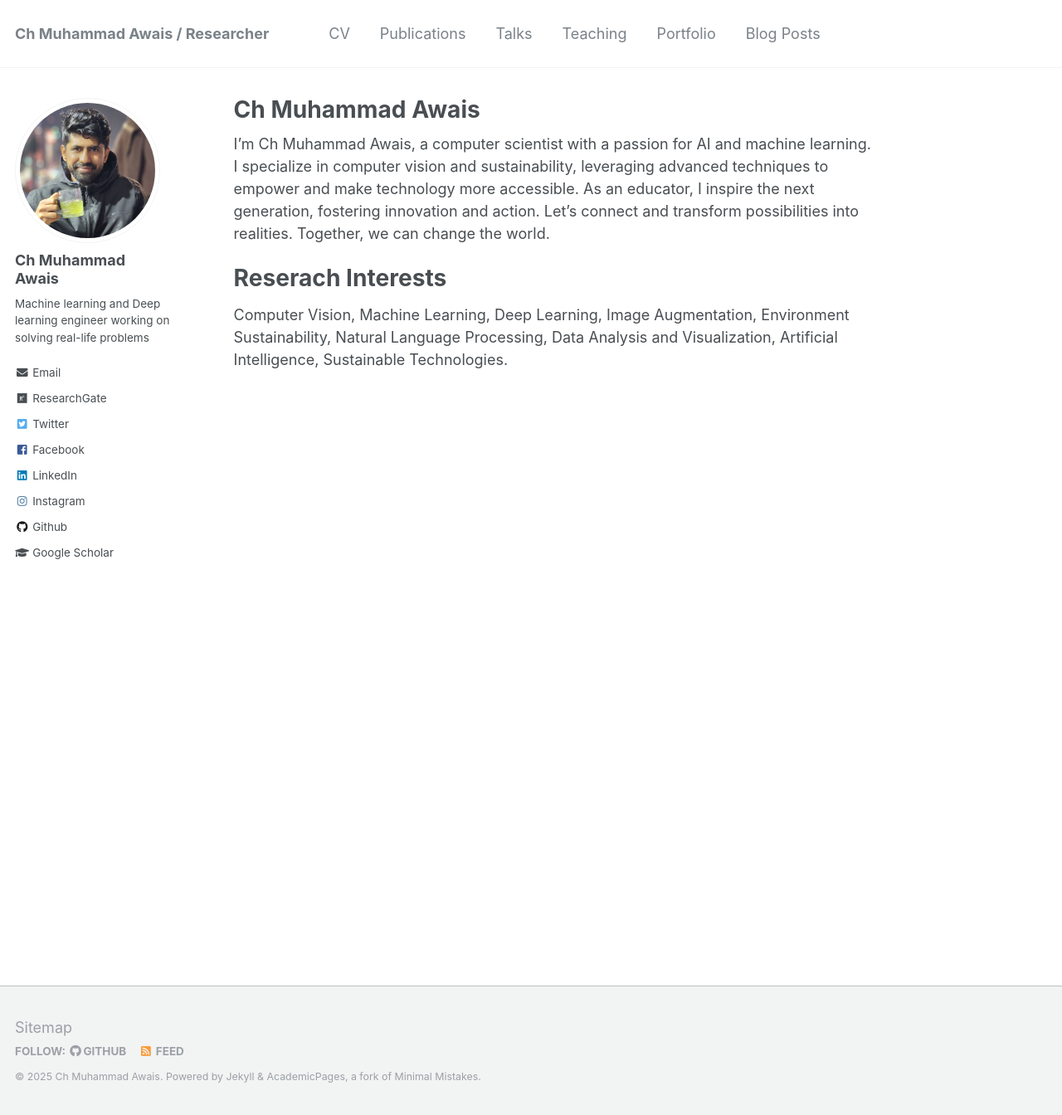
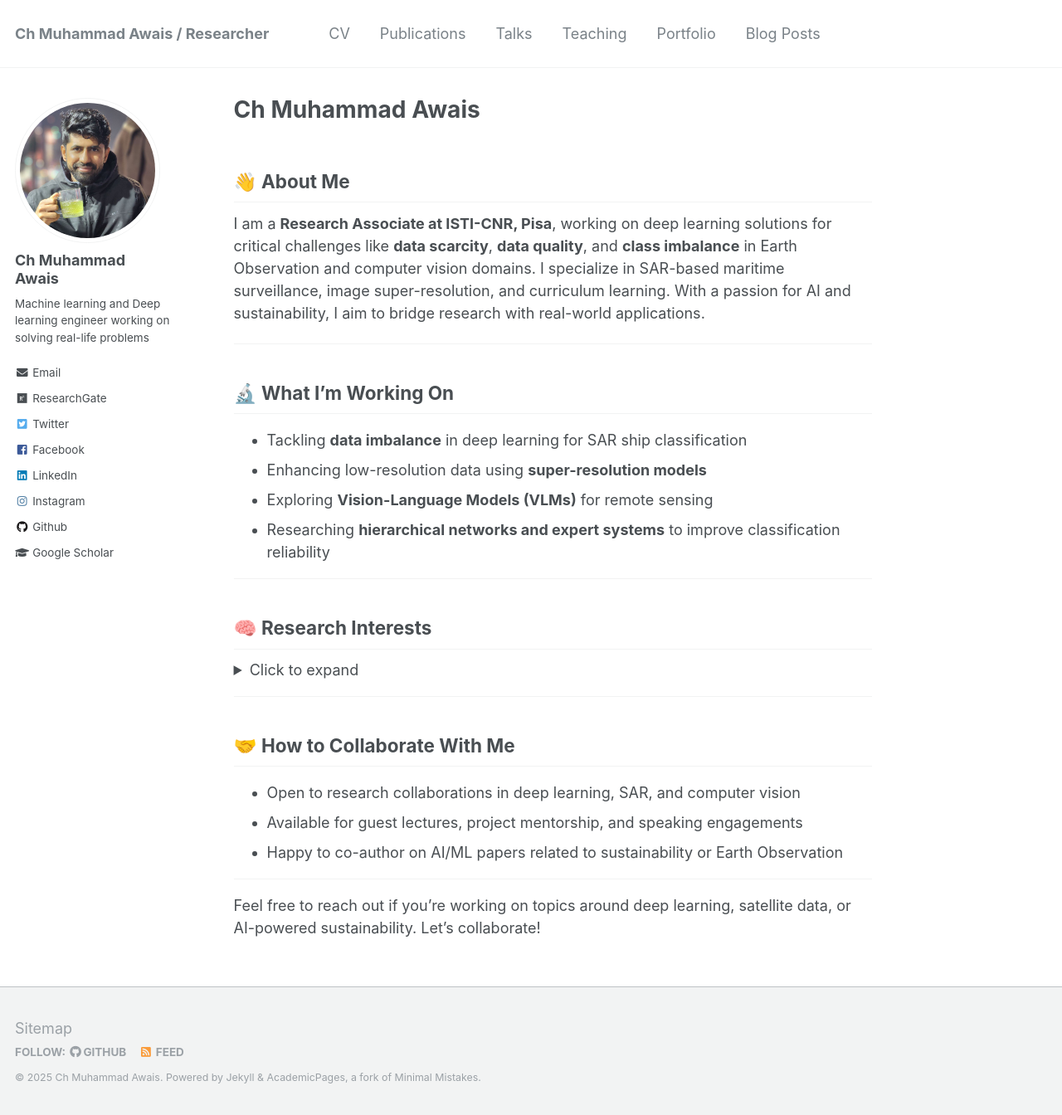
Before and after one commit to cm-awais/cm-awais.github.io, a Jekyll site: the page built from _pages/about.md, in a window 1280 px wide and 1344 px high. Shown: the whole window at 83% size. Built offline with Jekyll 4.4.1, drawn with Linux system fonts in a browser that asks for light colours.

Commit message:
Update about.md

```diff
--- a/_pages/about.md
+++ b/_pages/about.md
@@ -7,8 +7,43 @@ redirect_from:
   - /about/
   - /about.html
 ---
-I'm Ch Muhammad Awais, a computer scientist with a passion for AI and machine learning. I specialize in computer vision and sustainability, leveraging advanced techniques to empower and make technology more accessible. As an educator, I inspire the next generation, fostering innovation and action. Let's connect and transform possibilities into realities. Together, we can change the world.
+## 👋 About Me
 
-Reserach Interests
-======
-Computer Vision, Machine Learning, Deep Learning, Image Augmentation, Environment Sustainability, Natural Language Processing, Data Analysis and Visualization, Artificial Intelligence, Sustainable Technologies.
+I am a **Research Associate at ISTI-CNR, Pisa**, working on deep learning solutions for critical challenges like **data scarcity**, **data quality**, and **class imbalance** in Earth Observation and computer vision domains. I specialize in SAR-based maritime surveillance, image super-resolution, and curriculum learning. With a passion for AI and sustainability, I aim to bridge research with real-world applications.
+
+---
+
+## 🔬 What I'm Working On
+
+- Tackling **data imbalance** in deep learning for SAR ship classification
+- Enhancing low-resolution data using **super-resolution models**
+- Exploring **Vision-Language Models (VLMs)** for remote sensing
+- Researching **hierarchical networks and expert systems** to improve classification reliability
+
+---
+
+## 🧠 Research Interests
+<details>
+<summary>Click to expand</summary>
+
+- Computer Vision
+- Machine Learning & Deep Learning
+- Image Augmentation & Super-Resolution
+- Vision-Language Models
+- Environment & Sustainability
+- Natural Language Processing
+- AI for Remote Sensing & EO
+- Data Analysis & Visualization
+
+</details>
+
+---
+
+## 🤝 How to Collaborate With Me
+- Open to research collaborations in deep learning, SAR, and computer vision
+- Available for guest lectures, project mentorship, and speaking engagements
+- Happy to co-author on AI/ML papers related to sustainability or Earth Observation
+
+---
+
+Feel free to reach out if you're working on topics around deep learning, satellite data, or AI-powered sustainability. Let's collaborate!
```
